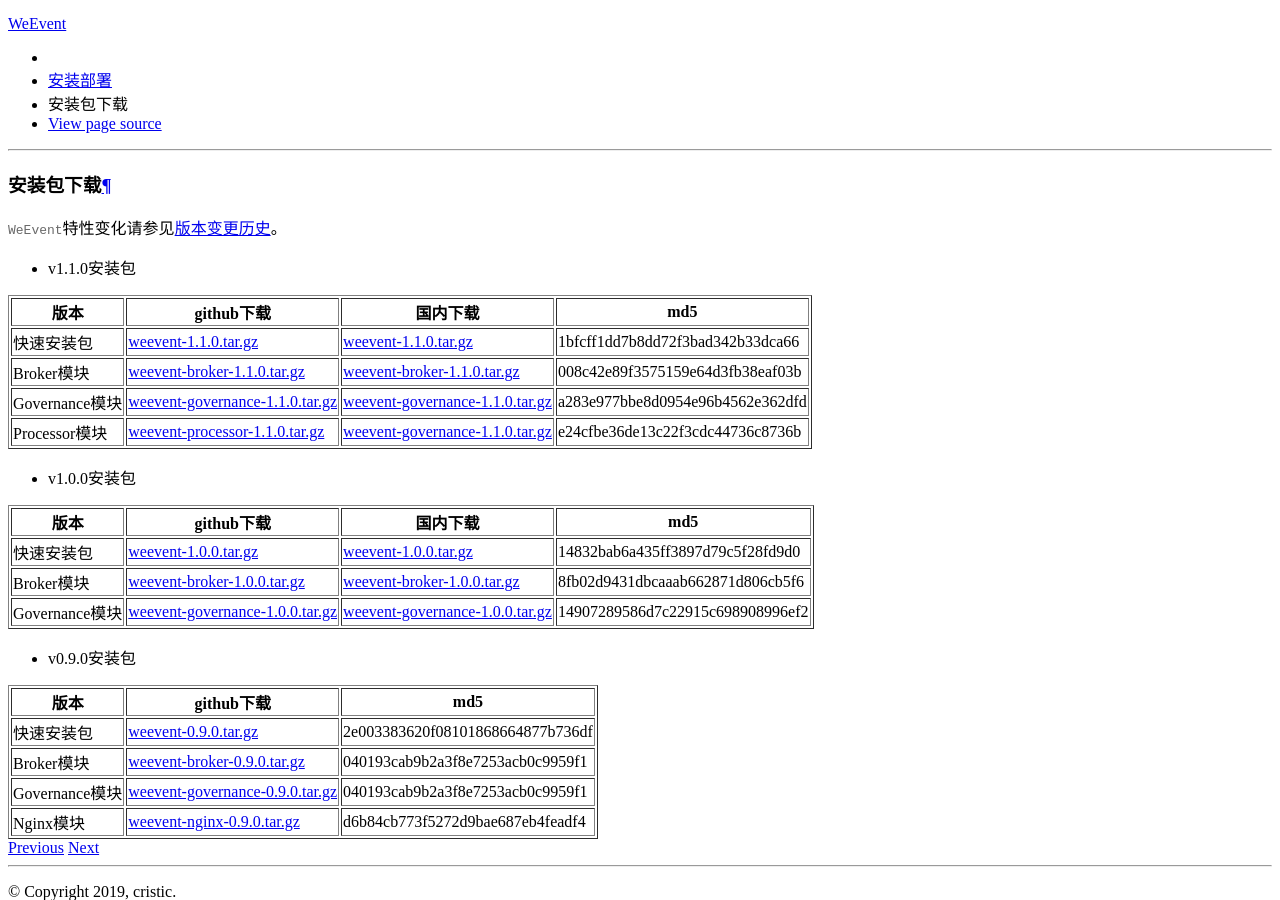
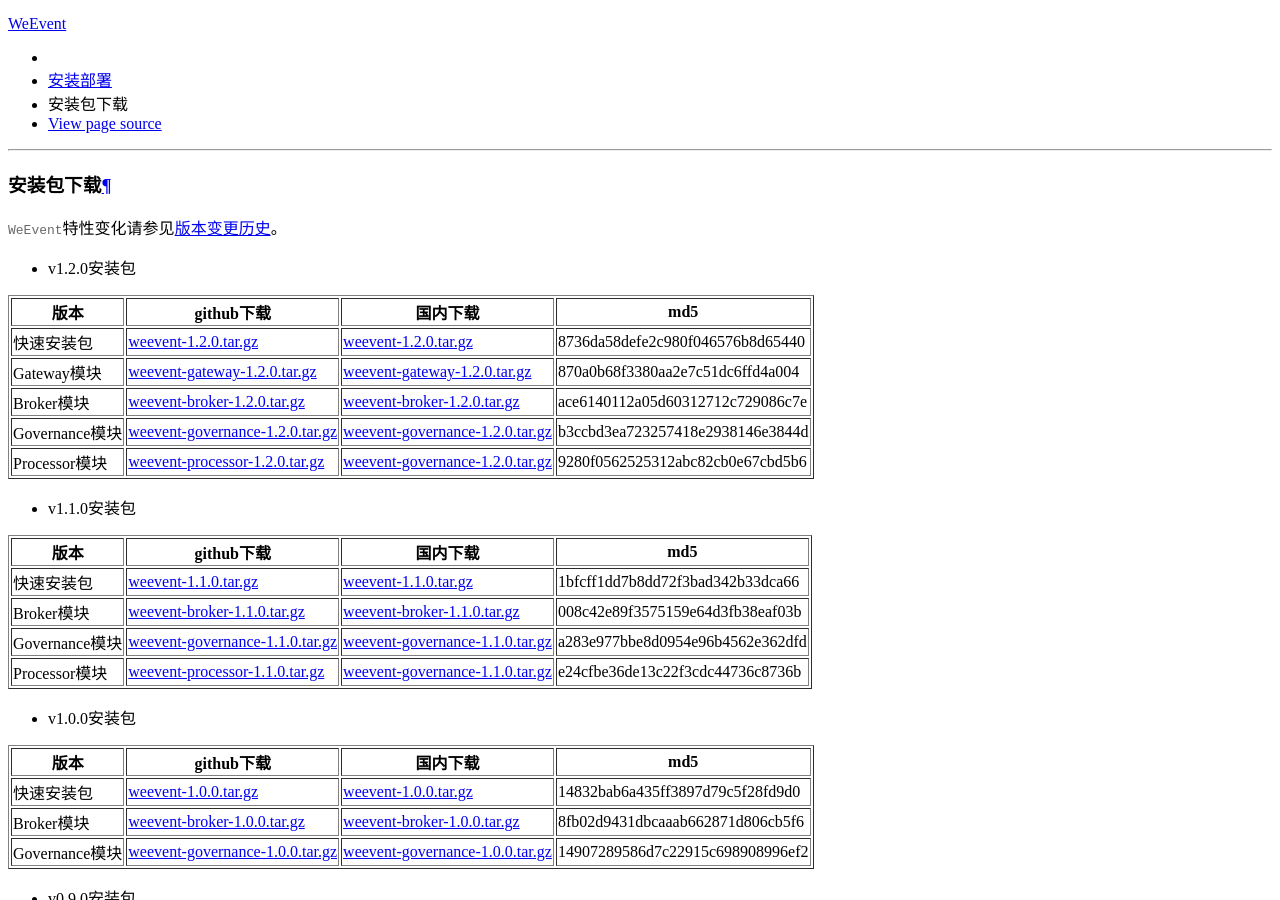
Before and after one commit to WeBankBlockchain/WeEvent-docs, a Sphinx documentation site: the page built from docs/install/download.md, in a window 1280 px wide and 900 px high, scrolled down 346 px. Built offline with Sphinx 7.4.7 and the Read the Docs theme 2.0.0, drawn with Linux system fonts in a browser that asks for light colours.

Commit message:
add download url (#154)

```diff
--- a/docs/install/download.md
+++ b/docs/install/download.md
@@ -1,13 +1,23 @@
 ## 安装包下载
 
 `WeEvent`特性变化请参见[版本变更历史](https://github.com/WeBankFinTech/WeEvent/releases)。
+
+- v1.2.0安装包
+
+| 版本           | github下载                                                   | 国内下载                                                     | md5                              |
+| -------------- | ------------------------------------------------------------ | ------------------------------------------------------------ | -------------------------------- |
+| 快速安装包     | [weevent-1.2.0.tar.gz](https://github.com/WeBankFinTech/WeEvent/releases/download/v1.2.0/weevent-1.2.0.tar.gz) | [weevent-1.2.0.tar.gz](https://www.fisco.com.cn/cdn/weevent/download/releases/v1.2.0/weevent-1.2.0.tar.gz) | 8736da58defe2c980f046576b8d65440 |
+| Gateway模块    | [weevent-gateway-1.2.0.tar.gz](https://github.com/WeBankFinTech/WeEvent/releases/download/v1.2.0/weevent-gateway-1.2.0.tar.gz) | [weevent-gateway-1.2.0.tar.gz](https://www.fisco.com.cn/cdn/weevent/download/releases/v1.2.0/weevent-gateway-1.2.0.tar.gz) | 870a0b68f3380aa2e7c51dc6ffd4a004 |
+| Broker模块     | [weevent-broker-1.2.0.tar.gz](https://github.com/WeBankFinTech/WeEvent/releases/download/v1.2.0/weevent-broker-1.2.0.tar.gz) | [weevent-broker-1.2.0.tar.gz](https://www.fisco.com.cn/cdn/weevent/download/releases/v1.2.0/weevent-broker-1.2.0.tar.gz) | ace6140112a05d60312712c729086c7e |
+| Governance模块 | [weevent-governance-1.2.0.tar.gz](https://github.com/WeBankFinTech/WeEvent/releases/download/v1.2.0/weevent-governance-1.2.0.tar.gz) | [weevent-governance-1.2.0.tar.gz](https://www.fisco.com.cn/cdn/weevent/download/releases/v1.2.0/weevent-governance-1.2.0.tar.gz) | b3ccbd3ea723257418e2938146e3844d |
+| Processor模块  | [weevent-processor-1.2.0.tar.gz](https://github.com/WeBankFinTech/WeEvent/releases/download/v1.2.0/weevent-processor-1.2.0.tar.gz) | [weevent-governance-1.2.0.tar.gz](https://www.fisco.com.cn/cdn/weevent/download/releases/v1.2.0/weevent-processor-1.2.0.tar.gz) | 9280f0562525312abc82cb0e67cbd5b6 |
 
 - v1.1.0安装包
 
 | 版本     | github下载 | 国内下载 | md5 |
 | ---------- | -------- | -------- | -------- |
 | 快速安装包 | [weevent-1.1.0.tar.gz](https://github.com/WeBankFinTech/WeEvent/releases/download/v1.1.0/weevent-1.1.0.tar.gz) | [weevent-1.1.0.tar.gz](https://www.fisco.com.cn/cdn/weevent/download/releases/v1.1.0/weevent-1.1.0.tar.gz) | 1bfcff1dd7b8dd72f3bad342b33dca66 |
-| Broker模块 | [weevent-broker-1.1.0.tar.gz](https://github.com/WeBankFinTech/WeEvent/releases/download/v1.1.0/weevent-1.1.0.tar.gz) | [weevent-broker-1.1.0.tar.gz](https://www.fisco.com.cn/cdn/weevent/download/releases/v1.1.0/weevent-broker-1.1.0.tar.gz) | 008c42e89f3575159e64d3fb38eaf03b |
+| Broker模块 | [weevent-broker-1.1.0.tar.gz](https://github.com/WeBankFinTech/WeEvent/releases/download/v1.1.0/weevent-broker-1.1.0.tar.gz) | [weevent-broker-1.1.0.tar.gz](https://www.fisco.com.cn/cdn/weevent/download/releases/v1.1.0/weevent-broker-1.1.0.tar.gz) | 008c42e89f3575159e64d3fb38eaf03b |
 | Governance模块 | [weevent-governance-1.1.0.tar.gz](https://github.com/WeBankFinTech/WeEvent/releases/download/v1.1.0/weevent-governance-1.1.0.tar.gz) | [weevent-governance-1.1.0.tar.gz](https://www.fisco.com.cn/cdn/weevent/download/releases/v1.1.0/weevent-governance-1.1.0.tar.gz) | a283e977bbe8d0954e96b4562e362dfd |
 | Processor模块 | [weevent-processor-1.1.0.tar.gz](https://github.com/WeBankFinTech/WeEvent/releases/download/v1.1.0/weevent-processor-1.1.0.tar.gz) | [weevent-governance-1.1.0.tar.gz](https://www.fisco.com.cn/cdn/weevent/download/releases/v1.1.0/weevent-processor-1.1.0.tar.gz) | e24cfbe36de13c22f3cdc44736c8736b |
 
@@ -17,7 +27,7 @@
 | 版本     | github下载 | 国内下载 | md5 |
 | ---------- | -------- | -------- | -------- |
 | 快速安装包 | [weevent-1.0.0.tar.gz](https://github.com/WeBankFinTech/WeEvent/releases/download/v1.0.0/weevent-1.0.0.tar.gz) | [weevent-1.0.0.tar.gz](https://www.fisco.com.cn/cdn/weevent/download/releases/v1.0.0/weevent-1.0.0.tar.gz) | 14832bab6a435ff3897d79c5f28fd9d0 |
-| Broker模块 | [weevent-broker-1.0.0.tar.gz](https://github.com/WeBankFinTech/WeEvent/releases/download/v1.0.0/weevent-1.0.0.tar.gz) | [weevent-broker-1.0.0.tar.gz](https://www.fisco.com.cn/cdn/weevent/download/releases/v1.0.0/weevent-broker-1.0.0.tar.gz) | 8fb02d9431dbcaaab662871d806cb5f6 |
+| Broker模块 | [weevent-broker-1.0.0.tar.gz](https://github.com/WeBankFinTech/WeEvent/releases/download/v1.0.0/weevent-broker-1.0.0.tar.gz) | [weevent-broker-1.0.0.tar.gz](https://www.fisco.com.cn/cdn/weevent/download/releases/v1.0.0/weevent-broker-1.0.0.tar.gz) | 8fb02d9431dbcaaab662871d806cb5f6 |
 | Governance模块 | [weevent-governance-1.0.0.tar.gz](https://github.com/WeBankFinTech/WeEvent/releases/download/v1.0.0/weevent-governance-1.0.0.tar.gz) | [weevent-governance-1.0.0.tar.gz](https://www.fisco.com.cn/cdn/weevent/download/releases/v1.0.0/weevent-governance-1.0.0.tar.gz) | 14907289586d7c22915c698908996ef2 |
 
 
@@ -27,6 +37,6 @@
 | 版本     | github下载 | md5 |
 | ---------- | -------- | -------- |
 | 快速安装包 | [weevent-0.9.0.tar.gz](https://github.com/WeBankFinTech/WeEvent/releases/download/v0.9.0/weevent-0.9.0.tar.gz) |  2e003383620f08101868664877b736df  |
-| Broker模块 | [weevent-broker-0.9.0.tar.gz](https://github.com/WeBankFinTech/WeEvent/releases/download/v0.9.0/weevent-0.9.0.tar.gz)|040193cab9b2a3f8e7253acb0c9959f1   |
+| Broker模块 | [weevent-broker-0.9.0.tar.gz](https://github.com/WeBankFinTech/WeEvent/releases/download/v0.9.0/weevent-broker-0.9.0.tar.gz) |040193cab9b2a3f8e7253acb0c9959f1   |
 | Governance模块   | [weevent-governance-0.9.0.tar.gz](https://github.com/WeBankFinTech/WeEvent/releases/download/v0.9.0/weevent-governance-0.9.0.tar.gz) | 040193cab9b2a3f8e7253acb0c9959f1  |
 | Nginx模块  | [weevent-nginx-0.9.0.tar.gz](https://github.com/WeBankFinTech/WeEvent/releases/download/v0.9.0/weevent-nginx-0.9.0.tar.gz)  | d6b84cb773f5272d9bae687eb4feadf4  |
```
